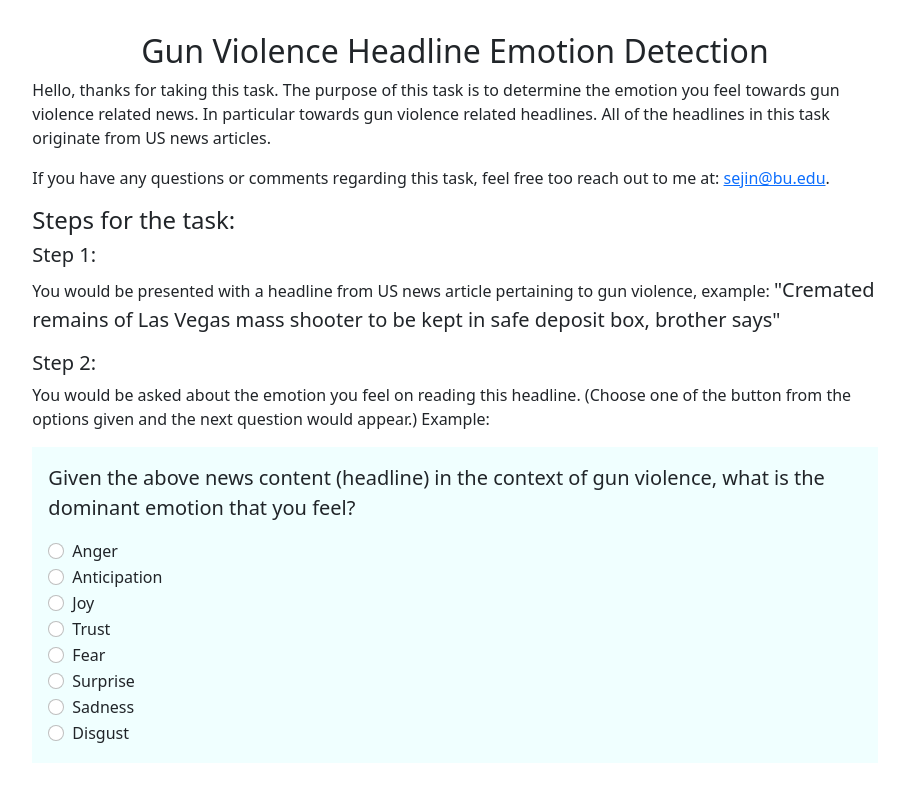
After one commit to Tdrinker/gunViolenceSurveyBackend, a Flask app: template templates/sona_task_01_information.html in a window 1280 px wide. The commit adds this page. Shown: the whole page, without its empty margins (185-1094 px from the left). Run offline with Flask 2, Linux system fonts and the light colour scheme; the template is opened without the code that fills it, so the values that code supplies are empty.

Commit message:
started with information page

```diff
--- a/app.py
+++ b/app.py
@@ -60,7 +60,7 @@ def sona_informed_consent():
 def sona_task():
     if session.get(STUDENT_ID) is None or session.get(CONSENT_AGREED) is None:
         return redirect(url_for("sona_informed_consent"))
-    return "{}{}".format(session[STUDENT_ID], session[CONSENT_AGREED])
+    return render_template("sona_task_01_information.html")
 
 
 if __name__ == "__main__":
--- a/static/styles/common.css
+++ b/static/styles/common.css
@@ -1,3 +1,8 @@
+
+.zero-margin-padding {
+    margin: 0;
+    padding: 0;
+}
 
 .form-label-padding {
     padding: 5px;
@@ -26,3 +31,8 @@
 .margin-top-1-rem {
     margin-top: 1rem;
 }
+
+.example-form {
+    padding: 1rem;
+    background-color: #f0ffff;
+}
--- /dev/null
+++ b/templates/sona_task_01_information.html
@@ -0,0 +1,88 @@
+<!DOCTYPE html>
+<html>
+<head>
+    <title>SONA - Gun Violence News Framing</title>
+
+    <link rel="stylesheet" href="https://cdn.jsdelivr.net/npm/bootstrap@5.1.2/dist/css/bootstrap.min.css" integrity="sha384-uWxY/CJNBR+1zjPWmfnSnVxwRheevXITnMqoEIeG1LJrdI0GlVs/9cVSyPYXdcSF" crossorigin="anonymous">
+    <link rel="stylesheet" type="text/css" href="{{ url_for('static',filename='styles/common.css') }}">
+</head>
+<body>
+    <div class="vertical-filler-2-5"></div>
+    <div class="row">
+        <div class="col-md-8 offset-md-2">
+            <h2 class="text-center">Gun Violence Headline Emotion Detection</h2>
+        </div>
+    </div>
+
+    <div class="row">
+        <div class="col-md-8 offset-md-2">
+            <p>Hello, thanks for taking this task. The purpose of this task is to determine the emotion you feel towards gun violence related news. In particular towards gun violence related headlines. All of the headlines in this task originate from US news articles.</p>
+            <p>If you have any questions or comments regarding this task, feel free too reach out to me at: <a href="mailto:sejin@bu.edu">sejin@bu.edu</a>.</p>
+        </div>
+    </div>
+
+    <div class="row">
+        <div class="col-md-8 offset-md-2">
+            <h4>Steps for the task: </h4>
+            <div id="step-1">
+                <h5>Step 1:</h5>
+                <p>You would be presented with a headline from US news article pertaining to gun violence, example: <span class="blockquote">"Cremated remains of Las Vegas mass shooter to be kept in safe deposit box, brother says"</span></p>
+            </div>
+
+            <div id="step-2">
+                <h5>Step 2:</h5>
+                <p>You would be asked about the emotion you feel on reading this headline. (Choose one of the button from the options given and the next question would appear.) Example:</p>
+
+                <div class="example-form">
+                    <p class="blockquote">Given the above news content (headline) in the context of gun violence, what is the dominant emotion that you feel?</p>
+                    <div class="form-check">
+                        <input class="form-check-input" type="radio" onclick="clickedQuestionOne('Anger')" id="Anger_1" name="d_emotion_1" value=Anger>
+                        <label class="form-check-label" for="Anger_1">Anger</label>
+                    </div>
+                    <div class="form-check">
+                        <input class="form-check-input" type="radio" onclick="clickedQuestionOne('Anticipation')" id="Anticipation_1" name="d_emotion_1" value=Anticipation>
+                        <label class="form-check-label" for="Anticipation_1">Anticipation</label>
+                    </div>
+                    <div class="form-check">
+                        <input class="form-check-input" type="radio" onclick="clickedQuestionOne('Joy')" id="Joy_1" name="d_emotion_1" value=Joy>
+                        <label class="form-check-label" for="Joy_1">Joy</label>
+                    </div>
+                    <div class="form-check">
+                        <input class="form-check-input" type="radio" onclick="clickedQuestionOne('Trust')" id="Trust_1" name="d_emotion_1" value=Trust>
+                        <label class="form-check-label" for="Trust_1">Trust</label>
+                    </div>
+                    <div class="form-check">
+                        <input class="form-check-input" type="radio" onclick="clickedQuestionOne('Fear')" id="Fear_1" name="d_emotion_1" value=Fear>
+                        <label class="form-check-label" for="Fear_1">Fear</label>
+                    </div>
+                    <div class="form-check">
+                        <input class="form-check-input" type="radio" onclick="clickedQuestionOne('Surprise')" id="Surprise_1" name="d_emotion_1"  value=Surprise>
+                        <label class="form-check-label" for="Surprise_1">Surprise</label>
+                    </div>
+                    <div class="form-check">
+                        <input class="form-check-input" type="radio" onclick="clickedQuestionOne('Sadness')" id="Sadness_1" name="d_emotion_1" value=Sadness>
+                        <label for="Sadness_1">Sadness</label>
+                    </div>
+                    <div class="form-check">
+                         <input class="form-check-input" type="radio" onclick="clickedQuestionOne('Disgust')" id="Disgust_1" name="d_emotion_1" value=Disgust>
+                        <label class="form-check-label" for="Disgust_1">Disgust</label>
+                    </div>
+                </div>
+            </div>
+
+            <div id="step-3" style="display: none;">
+                <h5 style="margin-top: 1rem">Step 3:</h5>
+                <p>You would be asked to choose the intensity of the emotion you selected in <em>Step 2</em>. You would be presented with a slider having options for intensity from <em>1</em> to <em>5</em>, with <em>1</em> being most mild and <em>5</em> being most extreme. (Choose one amongst these three options and the next question would appear.) Example: </p>
+
+                <div class="example-form">
+                    <p class="blockquote">What is the intensity of your feeling?</p>
+                    <div class="form-group">
+                        <label class="form-label" for="emotion_intensity_scale">Intensity: </label>
+                        <input class="form-range" id="emotion_intensity_scale" type="range" name="emotion_intensity" min="1" max="5">
+                    </div>
+                </div>
+            </div>
+        </div>
+    </div>
+</body>
+</html>
```
Also changed, not shown: static/js/sona_task.js (added, +349 -0 lines).
